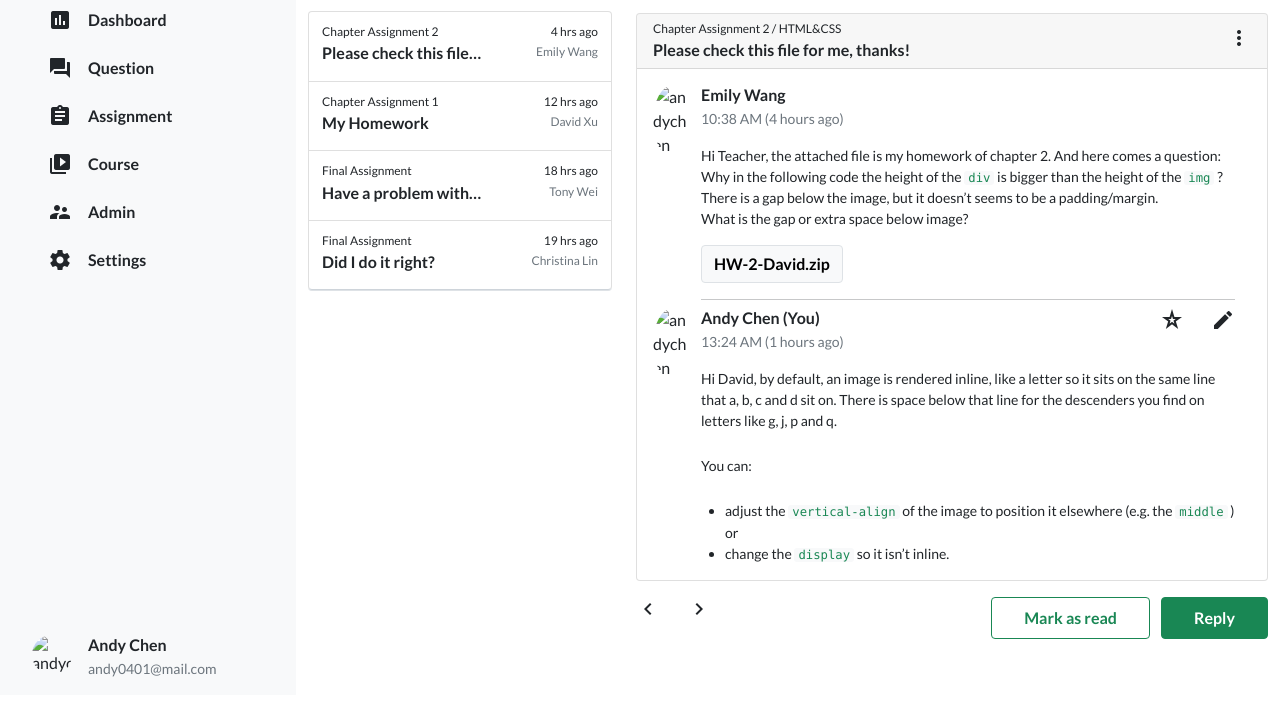
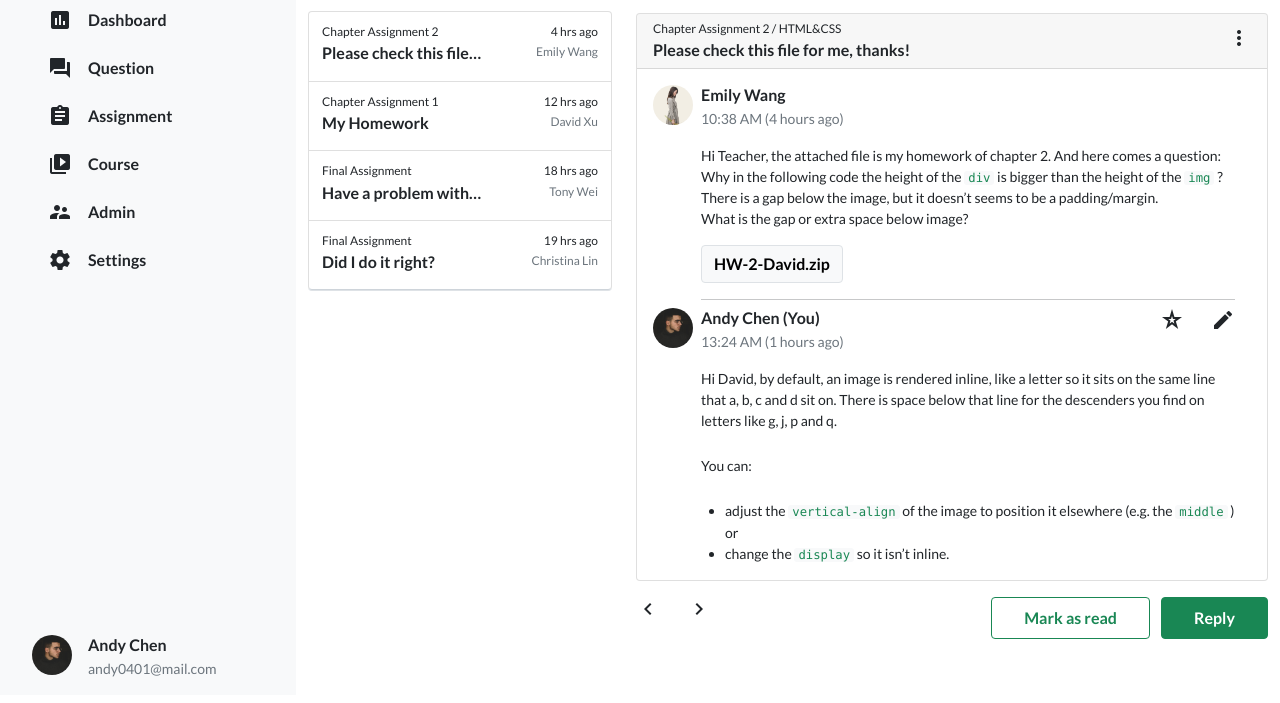
Before and after one commit to ChrisC0210/week5, a plain HTML site: page index.html in a window 1280 px wide. Shown: the part 105-808 px from the top of the page. Drawn offline with nearby package versions, Linux system fonts and the light colour scheme; the site is published under a folder, as on GitHub Pages, so addresses that start at the root find nothing; a script that the page names is missing.

Commit message:
Update 2022-08-27T02:41:25.392Z

```diff
--- a/index.html
+++ b/index.html
@@ -43,7 +43,7 @@
             Course</a>
         </li>
         <li>
-          <a href="/admin.html" class="d-flex align-center mb-4 fw-bold">
+          <a href="./admin.html" class="d-flex align-center mb-4 fw-bold">
             <span class="material-icons me-3">supervisor_account</span>
             Admin</a>
         </li>
@@ -56,7 +56,7 @@
       <div class="mb-3 ms-5 fixed-bottom">
         <div class="d-flex user-card">
           <div class="user-card-img me-3">
-            <img src="../assets/images/andychen.jpeg" class="img-fluid rounded-circle" alt="andychen">
+            <img src="./assets/images/andychen.jpeg" class="img-fluid rounded-circle" alt="andychen">
           </div>
           <div class="user-card-text">
               <h5 class="fs-3 mb-1 fw-bold">Andy Chen</h5>
@@ -195,7 +195,7 @@
               <div class="ms-3 mb-3 pt-3">
                 <div class="d-flex user-card">
                   <div class="user-card-img me-2">
-                    <img src="../assets/images/emilywang.jpeg" class="img-fluid rounded-circle" alt="andychen">
+                    <img src="./assets/images/emilywang.jpeg" class="img-fluid rounded-circle" alt="andychen">
                   </div>
                   <div class="user-card-text">
                     <h5 class="fs-3 fw-bold mb-1">Emily Wang</h5>
@@ -222,7 +222,7 @@
                     <div class="d-flex justify-content-between">
                       <div class="d-flex user-card">
                         <div class="user-card-img me-2">
-                          <img src="../assets/images/andychen.jpeg" class="img-fluid rounded-circle" alt="andychen">
+                          <img src="./assets/images/andychen.jpeg" class="img-fluid rounded-circle" alt="andychen">
                         </div>
                         <div class="user-card-text">
                           <h5 class="fs-3 fw-bold mb-1">Andy Chen (You)</h5>
```
Also changed, not shown: admin.html (+2 -2 lines), colTest.html (+2 -2 lines).
